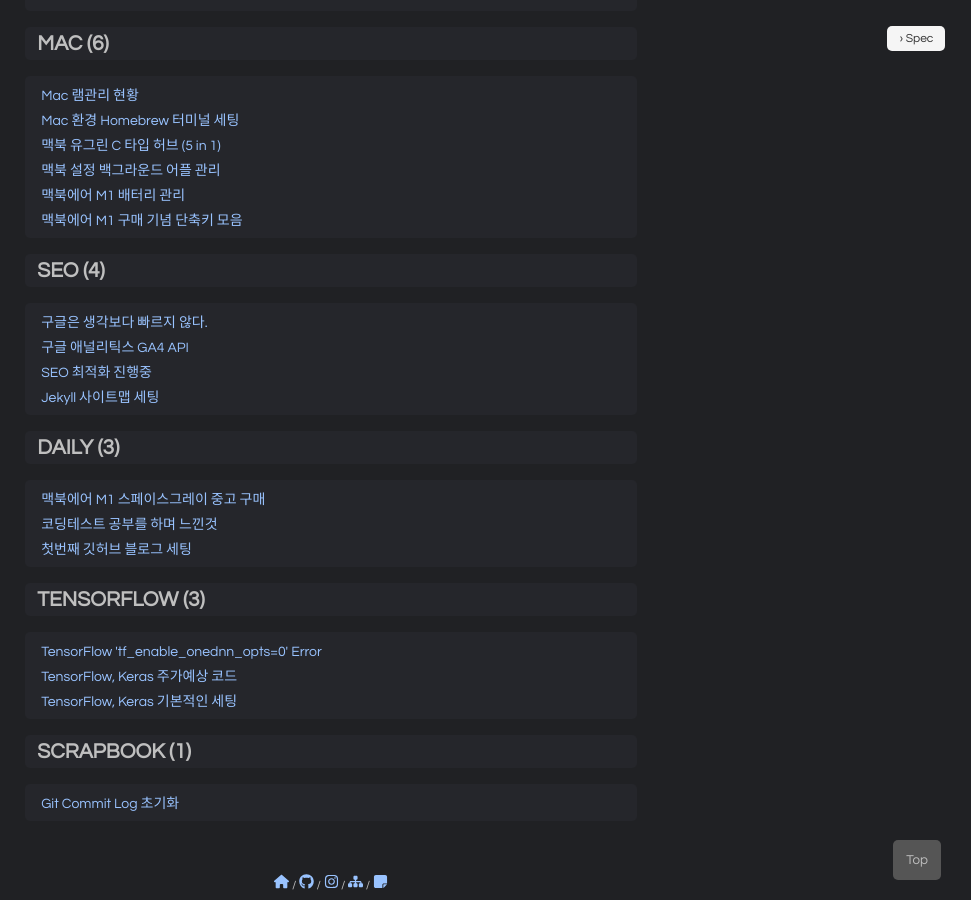
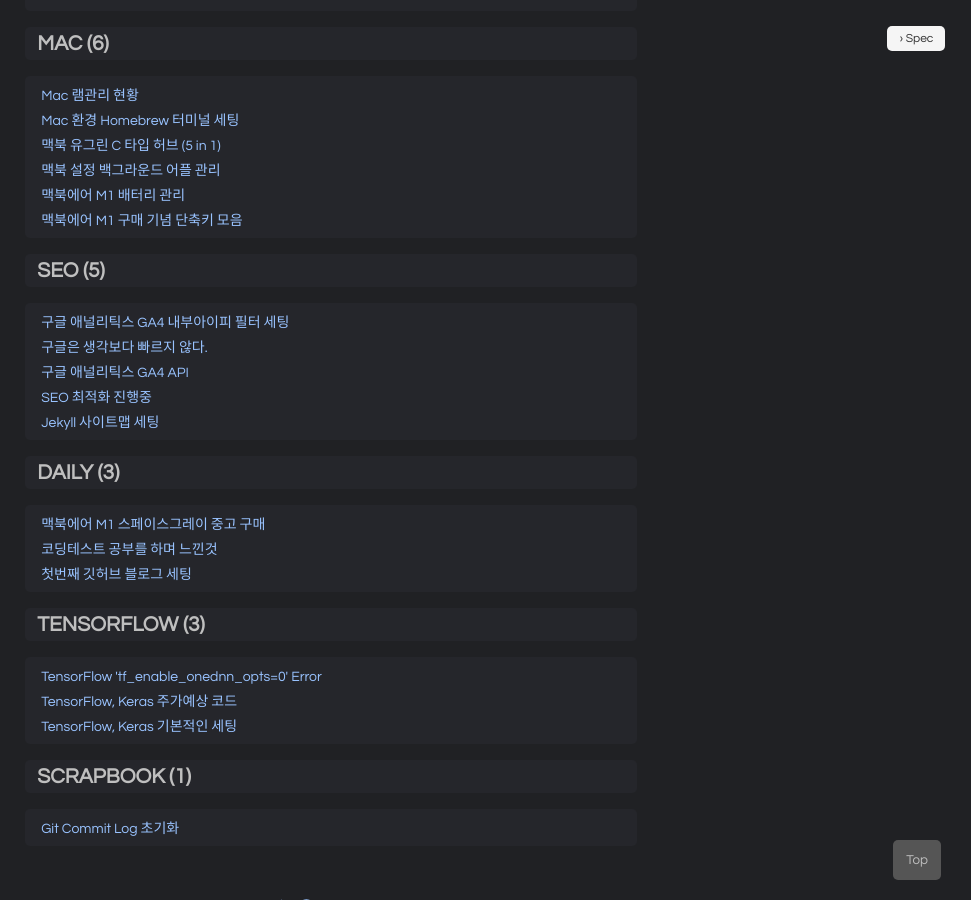
Before and after one commit to pozuhtuhv/pozuhtuhv.github.io, a Jekyll site: the page built from categories.html, in a window 1280 px wide and 900 px high, scrolled down 1291 px. Shown: the whole window, without its empty margins (309-1280 px from the left). Built offline with Jekyll 4.4.1, drawn with Linux system fonts in a browser that asks for light colours; some of the changed lines change nothing that is shown.

Commit message:
(edit) content

````diff
--- a/_posts/2025-01-15-seo-google-analytics-api.md
+++ b/_posts/2025-01-15-seo-google-analytics-api.md
@@ -6,7 +6,7 @@
 published: true
 date: 2025-01-15
 last_modified_at: 2025-01-15
-tag: [python, google, seo]
+tag: [python, google, analytics, seo]
 ---
 ---
 {: .no_toc .text-delta }
@@ -19,7 +19,7 @@
     나머지 큰 제목은 ###
     이후 나머지는 3개이상 -->
 
-## Google Analytics Data
+## 구글 애널리틱스 라이브러리 설치
 ```bash
 pip install google-analytics-data
 ```
--- /dev/null
+++ b/_posts/2025-04-10-seo-google-analytics-internal.md
@@ -0,0 +1,64 @@
+---
+title: "구글 애널리틱스 GA4 내부아이피 필터 세팅"
+description: "구글 애널리틱스 GA4 내부아이피 필터 세팅 방법 설명"
+layout: post
+categories: ["SEO"]
+published: true
+date: 2025-04-14
+last_modified_at: 2025-04-14
+tags: [google, google, analytics, internalip]
+---
+---
+{: .no_toc .text-delta }
+
+1. TOC
+{:toc}
+---
+
+<!-- 글의 제목은 ##
+    나머지 큰 제목은 ###
+    이후 나머지는 3개이상 -->
+
+## 구글 애널리틱스의 내부아이피 필터
+
+### 0. 개요
+애널리틱스의 데이터 정확성을 위해서는 내부아이피의 필터링을 지정해줘야한다.
+<br>
+
+### 1. 아이피 확인
+우선 아이피를 필터링을 하기 위해서는 본인 인터넷 환경의 퍼블릭 아이피를 확인 해야함.<br>
+```bash
+Windows
+CMD(명령프롬프트) -> curl ipinfo.io/ip
+macOS
+Terminal(터미널) -> curl ipinfo.io/ip
+```
+![seo-google-analytics-internal-1](/assets/img/2025-04-14-seo-google-analytics-internal-1.png)
+<br>
+
+### 2. 아이피 필터링 설정하기
+
+1. 관리 -> 데이터 스트림
+![seo-google-analytics-internal-2](/assets/img/2025-04-14-seo-google-analytics-internal-2.png)
+2. 설정할 스트림 선택
+![seo-google-analytics-internal-3](/assets/img/2025-04-14-seo-google-analytics-internal-3.png)
+3. 태그 설정 구성
+![seo-google-analytics-internal-4](/assets/img/2025-04-14-seo-google-analytics-internal-4.png)
+4. 내부 트래픽 정의
+![seo-google-analytics-internal-5](/assets/img/2025-04-14-seo-google-analytics-internal-5.png)
+5. 구성 아이피 설정하기
+![seo-google-analytics-internal-6](/assets/img/2025-04-14-seo-google-analytics-internal-6.png)
+- 규칙이름 (예시: 내부아이피, 인터널 아이피, 집 주소 등등)
+- traffic_type 값: internal
+- ip 주소 (검색 유형) - 특정 집단 인터넷을 따로 쓰지 않는 이상 (IP 주소가 다음과 같음) 으로 설정
+- 값: [아이피주소 확인](/2025/04/14/seo-google-analytics-internal#1-아이피-확인)에서 진행했던 아이피 입력
+6. 설정이 만들어졌는지 확인
+![seo-google-analytics-internal-7](/assets/img/2025-04-14-seo-google-analytics-internal-7.png)
+7. 관리 -> 데이터 필터
+![seo-google-analytics-internal-8](/assets/img/2025-04-14-seo-google-analytics-internal-8.png)
+8. 기본적으로 만들어진 필터 클릭
+![seo-google-analytics-internal-9](/assets/img/2025-04-14-seo-google-analytics-internal-9.png)
+9. 필터 상태 -> '사용중' 으로 변경
+![seo-google-analytics-internal-10](/assets/img/2025-04-14-seo-google-analytics-internal-10.png)
+10. 저장 -> 필터 활성화
+![seo-google-analytics-internal-11](/assets/img/2025-04-14-seo-google-analytics-internal-11.png)
````
Also changed, not shown: assets/img/2025-04-14-seo-google-analytics-internal-1.png (added), assets/img/2025-04-14-seo-google-analytics-internal-10.png (added), assets/img/2025-04-14-seo-google-analytics-internal-11.png (added), assets/img/2025-04-14-seo-google-analytics-internal-2.png (added), assets/img/2025-04-14-seo-google-analytics-internal-3.png (added), assets/img/2025-04-14-seo-google-analytics-internal-4.png (added), assets/img/2025-04-14-seo-google-analytics-internal-5.png (added), assets/img/2025-04-14-seo-google-analytics-internal-6.png (added), assets/img/2025-04-14-seo-google-analytics-internal-7.png (added), assets/img/2025-04-14-seo-google-analytics-internal-8.png (added), assets/img/2025-04-14-seo-google-analytics-internal-9.png (added).
